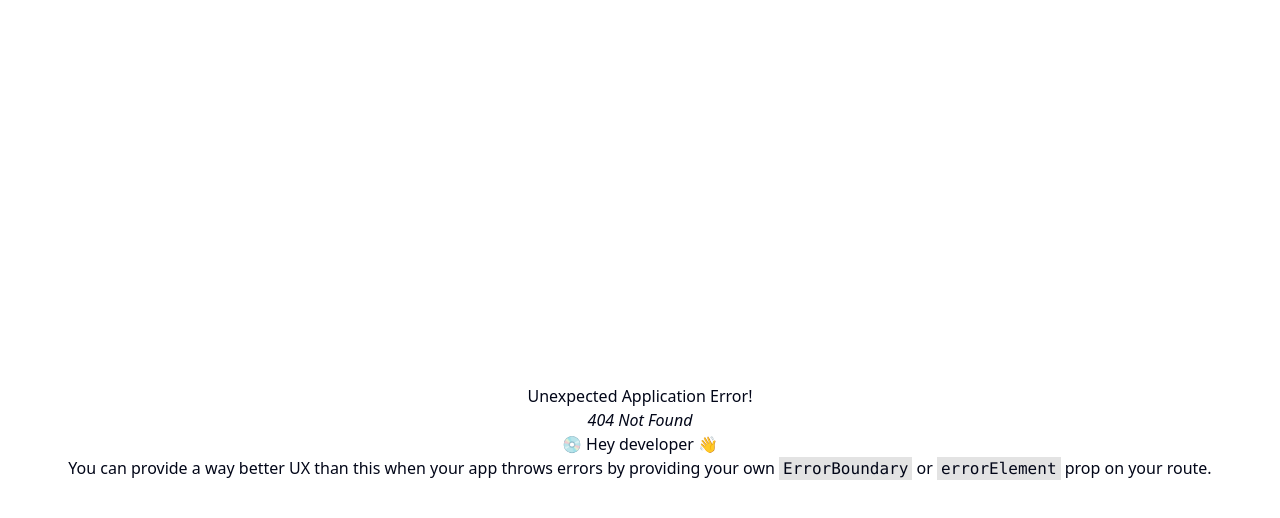
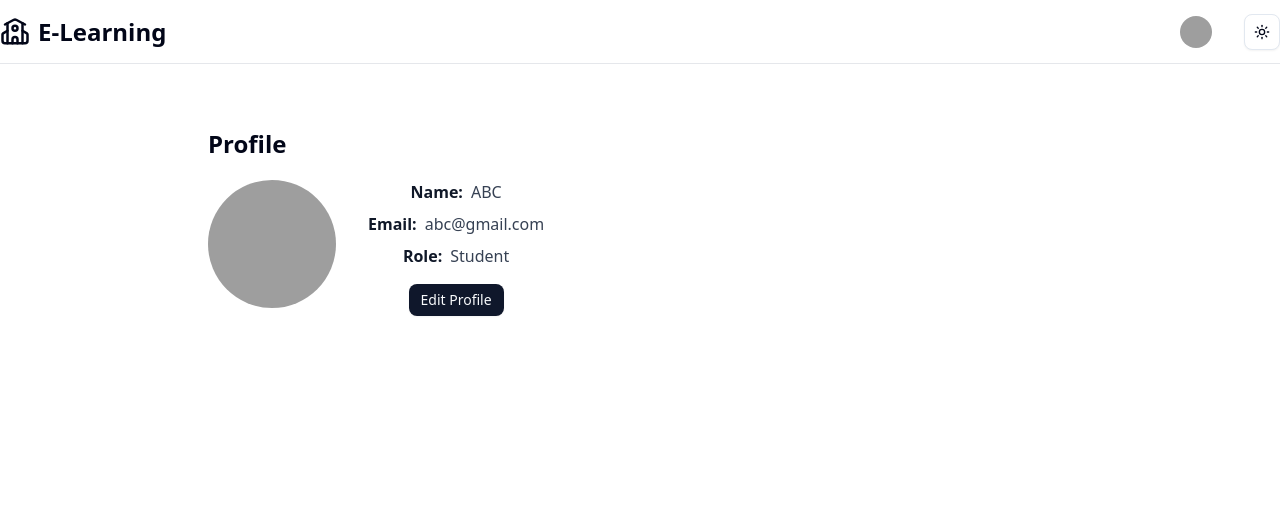
Before and after one commit to Salman7236/LMS, a React (Vite) app in the folder client/: page /profile in a window 1280 px wide. Before the commit this address had no page. Shown: the top 518 px of the page. Built offline with nearby package versions, Linux system fonts and the light colour scheme; grey boxes are pictures that could not be loaded.

Commit message:
Add changes to Profile Page

```diff
--- a/client/src/App.jsx
+++ b/client/src/App.jsx
@@ -6,6 +6,8 @@ import { createBrowserRouter } from "react-router-dom";
 import MainLayout from "./layout/MainLayout";
 import { RouterProvider } from "react-router";
 import Courses from "./pages/student/Courses";
+import MyLearning from "./pages/student/MyLearning";
+import Profile from "./pages/student/Profile";
 
 const appRouter = createBrowserRouter([
   {
@@ -22,8 +24,16 @@ const appRouter = createBrowserRouter([
         ),
       },
       {
-        path: "/login",
+        path: "login",
         element: <Login />,
+      },
+      {
+        path: "my-learning",
+        element: <MyLearning />,
+      },
+      {
+        path: "profile",
+        element: <Profile />,
       },
     ],
   },
@@ -31,7 +41,7 @@ const appRouter = createBrowserRouter([
 
 function App() {
   return (
-    <div className="flex min-h-svh flex-col items-center justify-center">
+    <div className="flex min-h-svh flex-col">
       <RouterProvider router={appRouter} />
     </div>
   );
--- a/client/src/components/navbar.jsx
+++ b/client/src/components/navbar.jsx
@@ -25,6 +25,7 @@ import {
 } from "./ui/dropdown-menu";
 import DarkMode from "@/DarkMode";
 import { Separator } from "@radix-ui/react-dropdown-menu";
+import { Link } from "react-router-dom";
 
 const navbar = () => {
   const user = true;
@@ -52,8 +53,8 @@ const navbar = () => {
                 <DropdownMenuLabel>My Account</DropdownMenuLabel>
                 <DropdownMenuSeparator />
                 <DropdownMenuGroup>
-                  <DropdownMenuItem>My Learning</DropdownMenuItem>
-                  <DropdownMenuItem>Edit Profile</DropdownMenuItem>
+                  <DropdownMenuItem><Link to="my-learning">My Learning</Link></DropdownMenuItem>
+                  <DropdownMenuItem><Link to="profile">Edit Profile</Link></DropdownMenuItem>
                   <DropdownMenuItem>Log out</DropdownMenuItem>
                 </DropdownMenuGroup>
                 <DropdownMenuSeparator />
--- /dev/null
+++ b/client/src/components/ui/dialog.jsx
@@ -0,0 +1,135 @@
+import * as React from "react"
+import * as DialogPrimitive from "@radix-ui/react-dialog"
+import { XIcon } from "lucide-react"
+
+import { cn } from "@/lib/utils"
+
+function Dialog({
+  ...props
+}) {
+  return <DialogPrimitive.Root data-slot="dialog" {...props} />;
+}
+
+function DialogTrigger({
+  ...props
+}) {
+  return <DialogPrimitive.Trigger data-slot="dialog-trigger" {...props} />;
+}
+
+function DialogPortal({
+  ...props
+}) {
+  return <DialogPrimitive.Portal data-slot="dialog-portal" {...props} />;
+}
+
+function DialogClose({
+  ...props
+}) {
+  return <DialogPrimitive.Close data-slot="dialog-close" {...props} />;
+}
+
+function DialogOverlay({
+  className,
+  ...props
+}) {
+  return (
+    <DialogPrimitive.Overlay
+      data-slot="dialog-overlay"
+      className={cn(
+        "data-[state=open]:animate-in data-[state=closed]:animate-out data-[state=closed]:fade-out-0 data-[state=open]:fade-in-0 fixed inset-0 z-50 bg-black/50",
+        className
+      )}
+      {...props} />
+  );
+}
+
+function DialogContent({
+  className,
+  children,
+  showCloseButton = true,
+  ...props
+}) {
+  return (
+    <DialogPortal data-slot="dialog-portal">
+      <DialogOverlay />
+      <DialogPrimitive.Content
+        data-slot="dialog-content"
+        className={cn(
+          "bg-background data-[state=open]:animate-in data-[state=closed]:animate-out data-[state=closed]:fade-out-0 data-[state=open]:fade-in-0 data-[state=closed]:zoom-out-95 data-[state=open]:zoom-in-95 fixed top-[50%] left-[50%] z-50 grid w-full max-w-[calc(100%-2rem)] translate-x-[-50%] translate-y-[-50%] gap-4 rounded-lg border p-6 shadow-lg duration-200 sm:max-w-lg",
+          className
+        )}
+        {...props}>
+        {children}
+        {showCloseButton && (
+          <DialogPrimitive.Close
+            data-slot="dialog-close"
+            className="ring-offset-background focus:ring-ring data-[state=open]:bg-accent data-[state=open]:text-muted-foreground absolute top-4 right-4 rounded-xs opacity-70 transition-opacity hover:opacity-100 focus:ring-2 focus:ring-offset-2 focus:outline-hidden disabled:pointer-events-none [&_svg]:pointer-events-none [&_svg]:shrink-0 [&_svg:not([class*='size-'])]:size-4">
+            <XIcon />
+            <span className="sr-only">Close</span>
+          </DialogPrimitive.Close>
+        )}
+      </DialogPrimitive.Content>
+    </DialogPortal>
+  );
+}
+
+function DialogHeader({
+  className,
+  ...props
+}) {
+  return (
+    <div
+      data-slot="dialog-header"
+      className={cn("flex flex-col gap-2 text-center sm:text-left", className)}
+      {...props} />
+  );
+}
+
+function DialogFooter({
+  className,
+  ...props
+}) {
+  return (
+    <div
+      data-slot="dialog-footer"
+      className={cn("flex flex-col-reverse gap-2 sm:flex-row sm:justify-end", className)}
+      {...props} />
+  );
+}
+
+function DialogTitle({
+  className,
+  ...props
+}) {
+  return (
+    <DialogPrimitive.Title
+      data-slot="dialog-title"
+      className={cn("text-lg leading-none font-semibold", className)}
+      {...props} />
+  );
+}
+
+function DialogDescription({
+  className,
+  ...props
+}) {
+  return (
+    <DialogPrimitive.Description
+      data-slot="dialog-description"
+      className={cn("text-muted-foreground text-sm", className)}
+      {...props} />
+  );
+}
+
+export {
+  Dialog,
+  DialogClose,
+  DialogContent,
+  DialogDescription,
+  DialogFooter,
+  DialogHeader,
+  DialogOverlay,
+  DialogPortal,
+  DialogTitle,
+  DialogTrigger,
+}
--- /dev/null
+++ b/client/src/pages/student/MyLearning.jsx
@@ -0,0 +1,39 @@
+import React from "react";
+import Course from "./Course";
+
+const MyLearning = () => {
+  const isLoading = false;
+  const myLearningCourses = [1, 2];
+
+  return (
+    <div className="max-w-4xl mx-auto my-24 px-4 md:px-0">
+      <h1 className="font-bold text-2xl">My Learning</h1>
+      <div className="my-5">
+        {isLoading ? (
+          <MyLearningSkeleton />
+        ) : myLearningCourses.length === 0 ? (
+          <p>You are not enrolled in any courses.</p>
+        ) : (
+          <div className="grid grid-cols-1 sm:grid-cols-2 md:grid-cols-3 gap-4">
+            {[1, 2].map((course, index) => (
+              <Course key={index} />
+            ))}
+          </div>
+        )}
+      </div>
+    </div>
+  );
+};
+
+export default MyLearning;
+
+const MyLearningSkeleton = () => (
+  <div className="grid grid-cols-1 sm:grid-cols-2 md:grid-cols-3 gap-4">
+    {[...Array(3)].map((_, index) => (
+      <div
+        key={index}
+        className="bg-gray-300 dark:bg-gray-700 rounded-lg h-40 animate-pulse"
+      ></div>
+    ))}
+  </div>
+);
--- /dev/null
+++ b/client/src/pages/student/Profile.jsx
@@ -0,0 +1,102 @@
+import { Avatar, AvatarFallback, AvatarImage } from "@/components/ui/avatar";
+import { Button } from "@/components/ui/button";
+import {
+  Dialog,
+  DialogContent,
+  DialogDescription,
+  DialogFooter,
+  DialogHeader,
+  DialogTitle,
+  DialogTrigger,
+} from "@/components/ui/dialog";
+import { Input } from "@/components/ui/input";
+import { Label } from "@/components/ui/label";
+import { Loader2 } from "lucide-react";
+import React from "react";
+
+const Profile = () => {
+  const isLoading = false;
+  return (
+    <div className="my-24 max-w-4xl mx-auto px-4">
+      <h1 className="font-bold text-2xl text-center md:text-left">Profile</h1>
+      <div className="flex flex-col md:flex-row items-center md:items-start gap-8 my-5">
+        <div className="flex flex-col items-center">
+          <Avatar className="w-24 h-24 md:h-32 md:w-32 mb-4">
+            <AvatarImage src="https://github.com/shadcn.png" alt="@shadcn" />
+            <AvatarFallback>CN</AvatarFallback>
+          </Avatar>
+        </div>
+        <div>
+          <div className="mb-2">
+            <h1 className="font-semibold text-gray-900 dark:text-gray-100">
+              Name:
+              <span className="font-normal text-gray-700 dark:text-gray-300 ml-2">
+                ABC
+              </span>
+            </h1>
+          </div>
+          <div className="mb-2">
+            <h1 className="font-semibold text-gray-900 dark:text-gray-100">
+              Email:
+              <span className="font-normal text-gray-700 dark:text-gray-300 ml-2">
+                abc@gmail.com
+              </span>
+            </h1>
+          </div>
+          <div className="mb-2">
+            <h1 className="font-semibold text-gray-900 dark:text-gray-100">
+              Role:
+              <span className="font-normal text-gray-700 dark:text-gray-300 ml-2">
+                Student
+              </span>
+            </h1>
+          </div>
+          <Dialog>
+            <DialogTrigger asChild>
+              <Button size="sm" className="mt-2">
+                Edit Profile
+              </Button>
+            </DialogTrigger>
+            <DialogContent>
+              <DialogHeader>
+                <DialogTitle>Edit Profile</DialogTitle>
+                <DialogDescription>
+                  Make changes to your profile here. Click 'Save' when you are
+                  done.
+                </DialogDescription>
+              </DialogHeader>
+              <div className="grid gap-4 py-4">
+                <div className="grid grid-cols-4 items-center gap-4">
+                  <Label>Name</Label>
+                  <Input
+                    type="text"
+                    placeholder="Name"
+                    className="col-span-3"
+                  />
+                </div>
+                <div className="grid grid-cols-4 items-center gap-4">
+                  <Label>Profile Picture</Label>
+                  <Input type="file" accept="image/*" className="col-span-3" />
+                </div>
+              </div>
+              <DialogFooter>
+                <Button disabled={isLoading}>
+                  {isLoading ? (
+                    <>
+                      <Loader2 className="mr-2 h-4 w-4 animate-spin" /> Please
+                      Wait
+                    </>
+                  ) : (
+                    "Save Changes"
+                  )}
+                </Button>
+              </DialogFooter>
+            </DialogContent>
+          </Dialog>
+        </div>
+      </div>
+    </div>
+  );
+};
+
+export default Profile;
```
